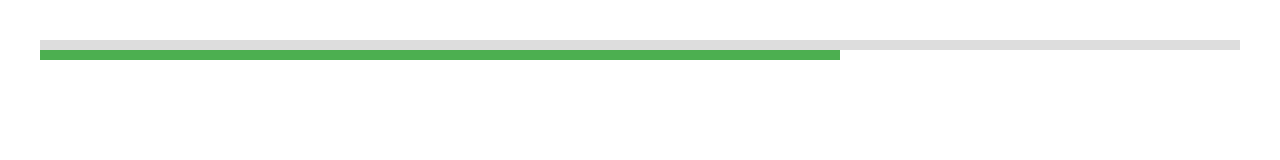
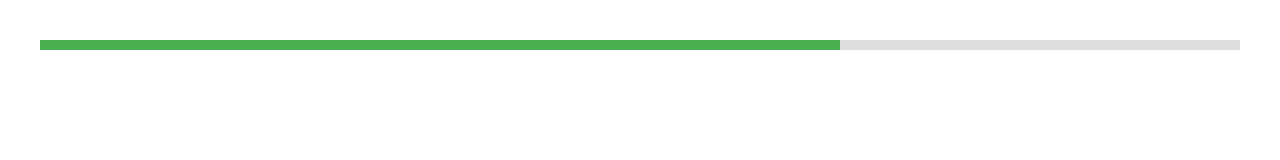
Before and after one commit to straumoy/12-Animated-Progress-Bar, a plain HTML site: page index.html in a window 1280 px wide. Drawn offline with Linux system fonts and the light colour scheme.

Commit message:
put green on top of gray

```diff
--- a/index.html
+++ b/index.html
@@ -9,8 +9,7 @@
 </head>
 
 <body>
-    <div class="progress"></div>
-    <div class="bar"></div>
+    <div class="progress"><div class="bar"></div></div>
 </body>
 
 </html>
```
